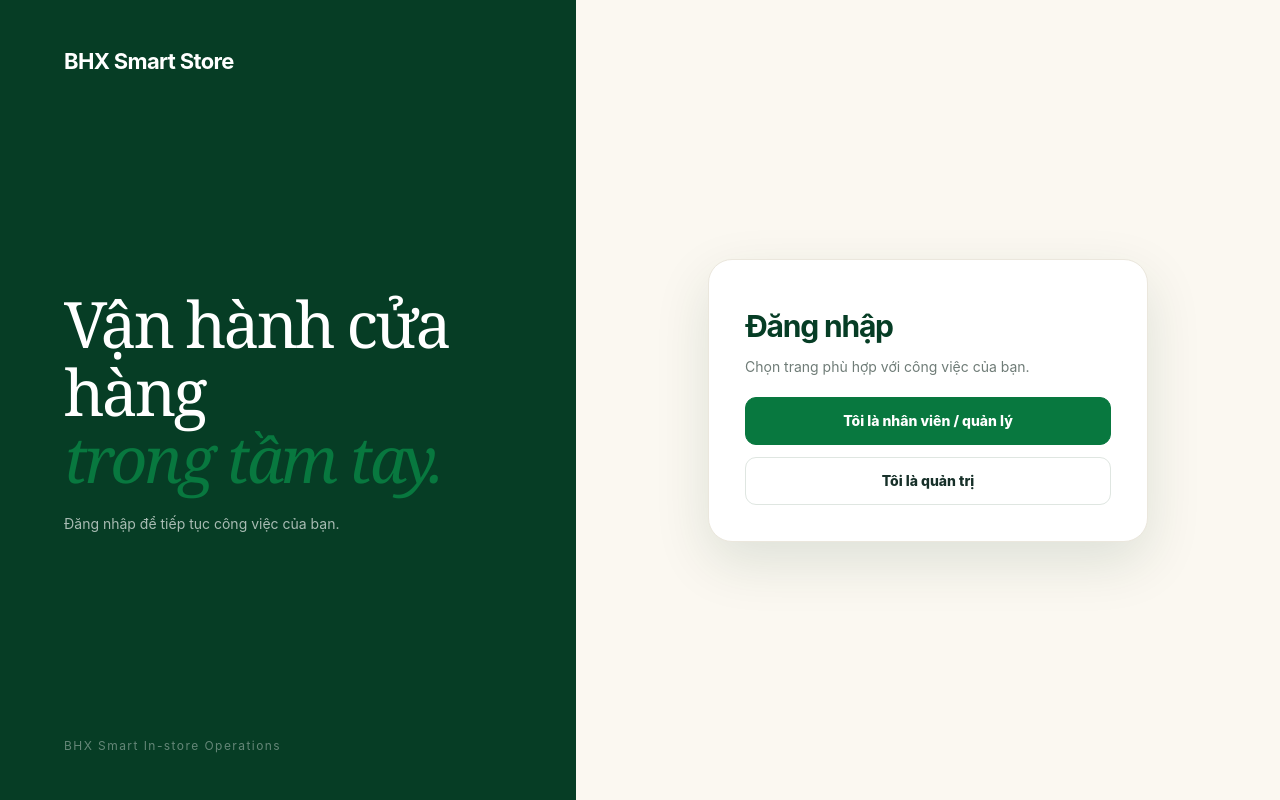
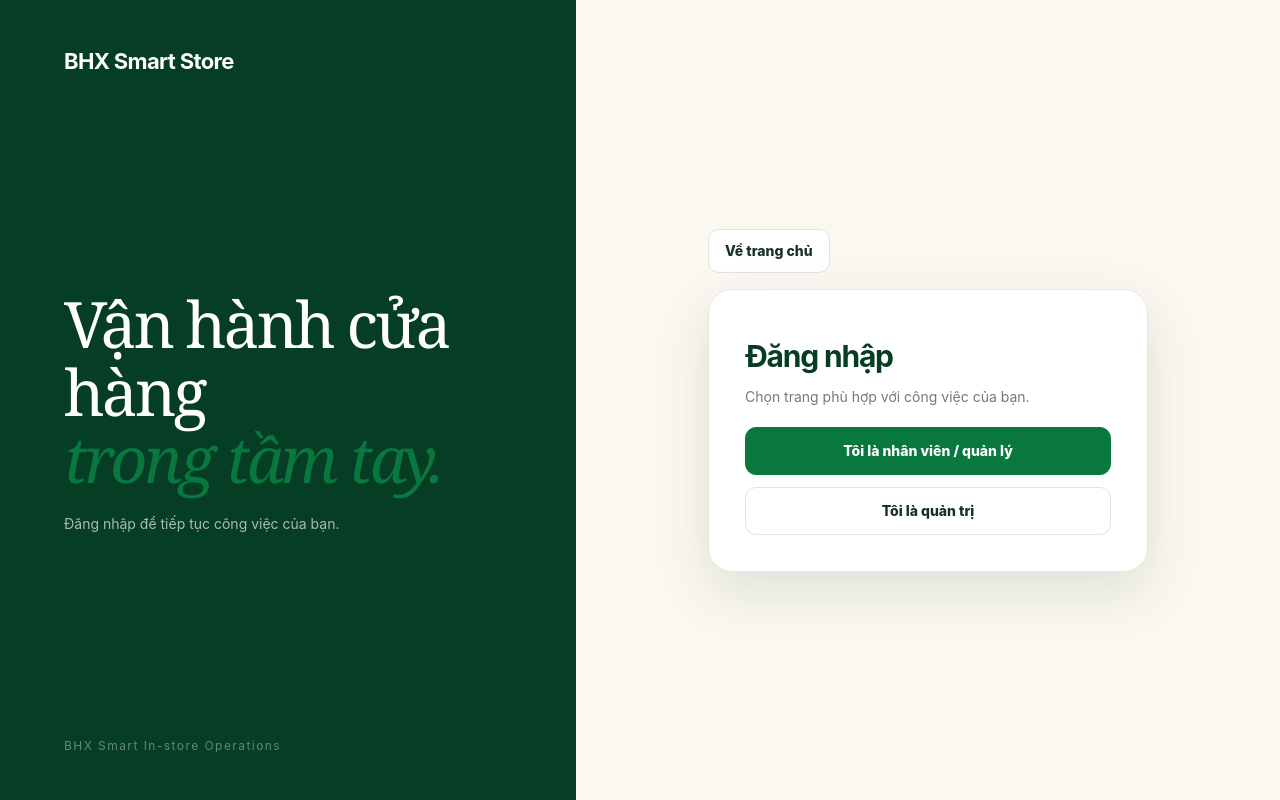
Before and after one commit to kennynguyen1603/bhx-smart-store, a Next.js app: page /login in a window 1280 px wide. Built offline with nearby package versions, Linux system fonts and the light colour scheme.

Commit message:
feat: add home link to login screens

```diff
--- a/src/app/globals.css
+++ b/src/app/globals.css
@@ -337,6 +337,9 @@ svg{width:1.2rem;height:1.2rem}.spin{animation:spin 1s linear infinite}.muted{co
 .notification-read-one { flex-shrink: 0; margin-left: auto; }
 
 /* Audience-specific authentication entry points. */
+.auth-panel-content{display:grid;gap:16px;width:min(440px,100%)}
+.auth-home-link{justify-self:start}
+.auth-panel-content>.login-card{width:100%}
 .auth-brand{font-size:22px;letter-spacing:-.03em}
 .login-role-choice{display:grid;gap:12px}
 .login-role-choice .button{min-height:48px;white-space:normal;text-align:center;line-height:1.5}
--- a/src/components/login-role-choice.tsx
+++ b/src/components/login-role-choice.tsx
@@ -5,7 +5,10 @@ import { safeAudienceCallback, type LoginAudience } from "@/lib/demo-roles";
 export function LoginShell({ children }: { children: ReactNode }) {
   return <main className="auth-page">
     <section className="auth-visual"><strong className="auth-brand">BHX Smart Store</strong><div><h1>Vận hành cửa hàng<br /><em>trong tầm tay.</em></h1><p>Đăng nhập để tiếp tục công việc của bạn.</p></div><small>BHX Smart In-store Operations</small></section>
-    <section className="auth-panel">{children}</section>
+    <section className="auth-panel"><div className="auth-panel-content">
+      <Link className="button secondary auth-home-link" href="/">Về trang chủ</Link>
+      {children}
+    </div></section>
   </main>;
 }
 
```
Also changed, not shown: 4 other files (tests, documents, lock files or other folders).
